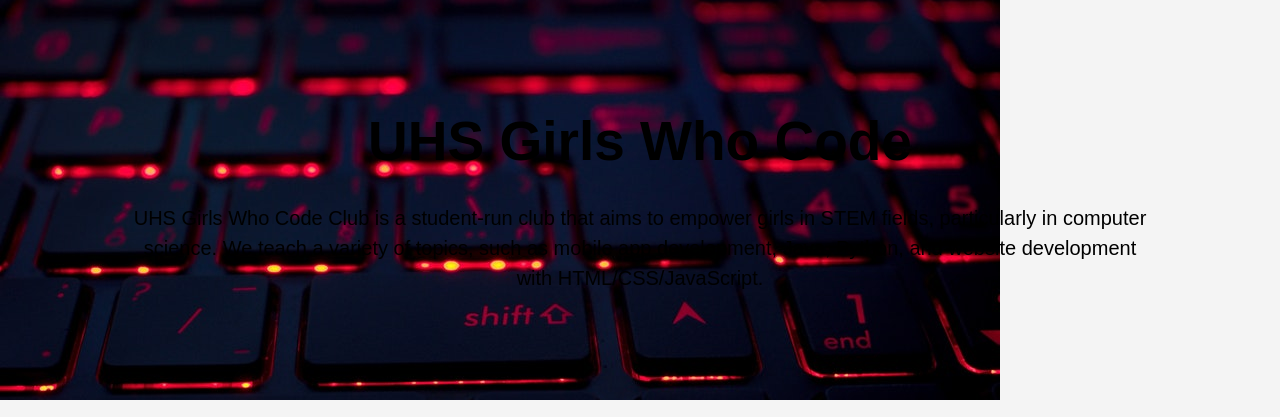
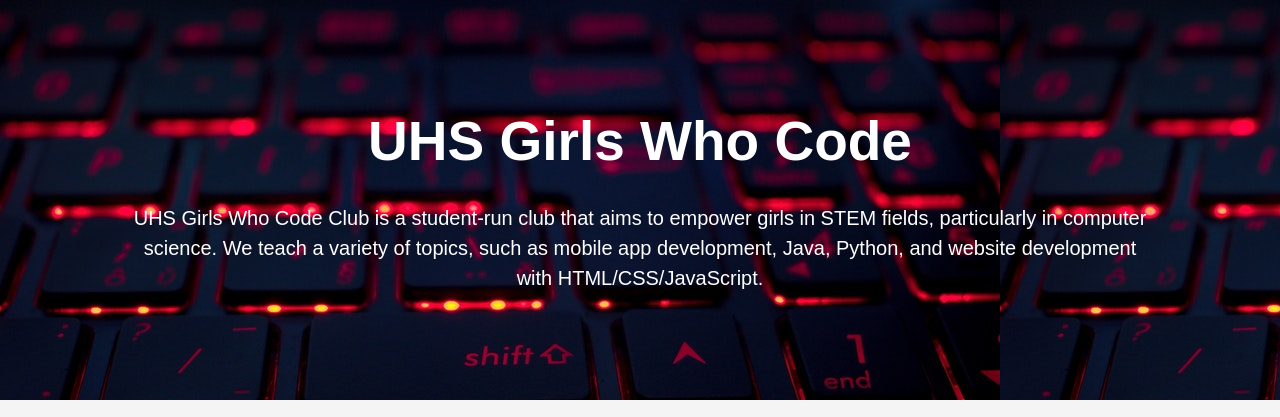
Before and after one commit to uhsgirlswhocode/uhsgirlswhocode.github.io, a plain HTML site: page index.html in a window 1280 px wide. Shown: the part 105-522 px from the top of the page. Drawn offline with Linux system fonts and the light colour scheme.

Commit message:
Update style.css

```diff
--- a/css/style.css
+++ b/css/style.css
@@ -82,7 +82,7 @@ header a:hover{
 /* Showcase */
 #showcase{
   min-height:400px;
-  background:url('../img/photo-1517433456452-f9633a875f6f.jpeg') no-repeat 0 -40px;
+  background:url('../img/photo-1517433456452-f9633a875f6f.jpeg');
   text-align:center;
   color:#ffffff;
 }
@@ -90,13 +90,13 @@ header a:hover{
 #showcase h1{
   margin-top:100px;
   font-size:55px;
-  color:#000000;
+  color:#ffffff;
   margin-bottom:10px;
 }
 
 #showcase p{
   font-size:20px;
-  color:#000000;
+  color:#ffffff;
 }
 
 /* newsletter */
```
